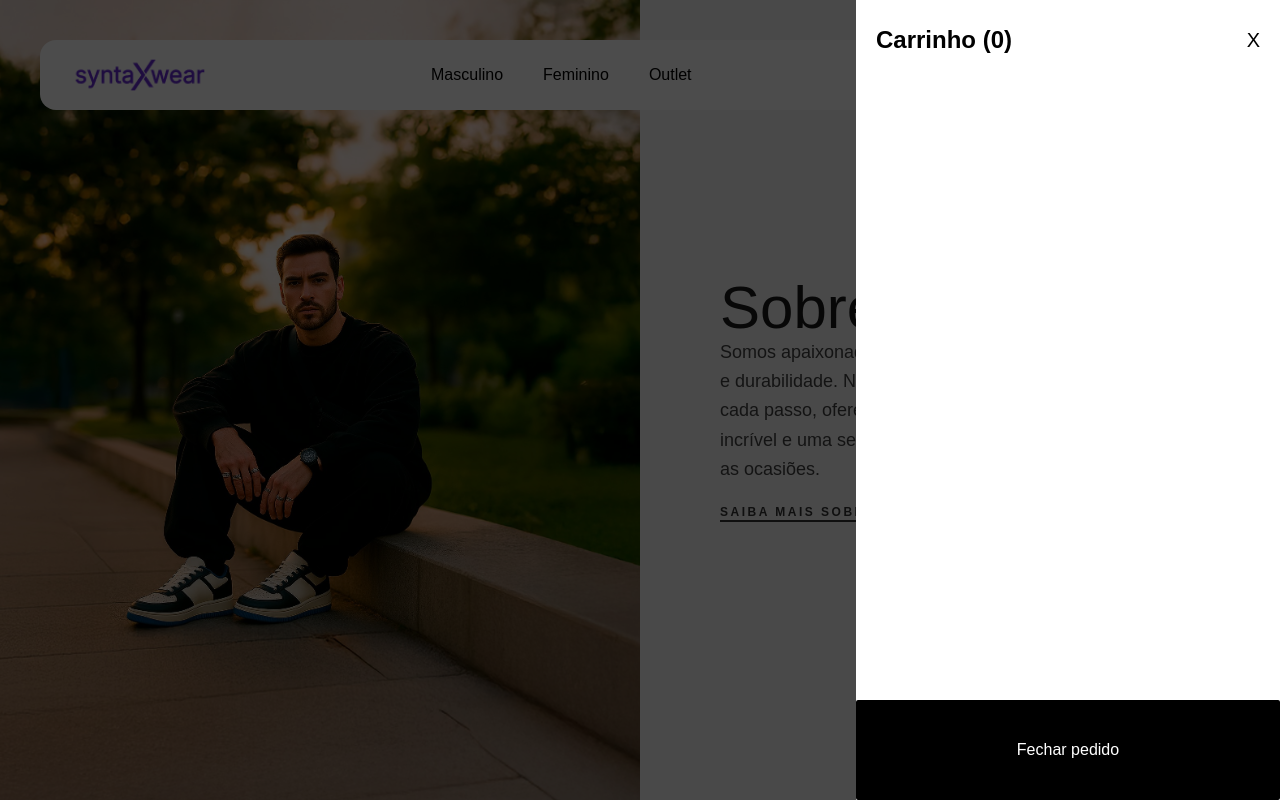
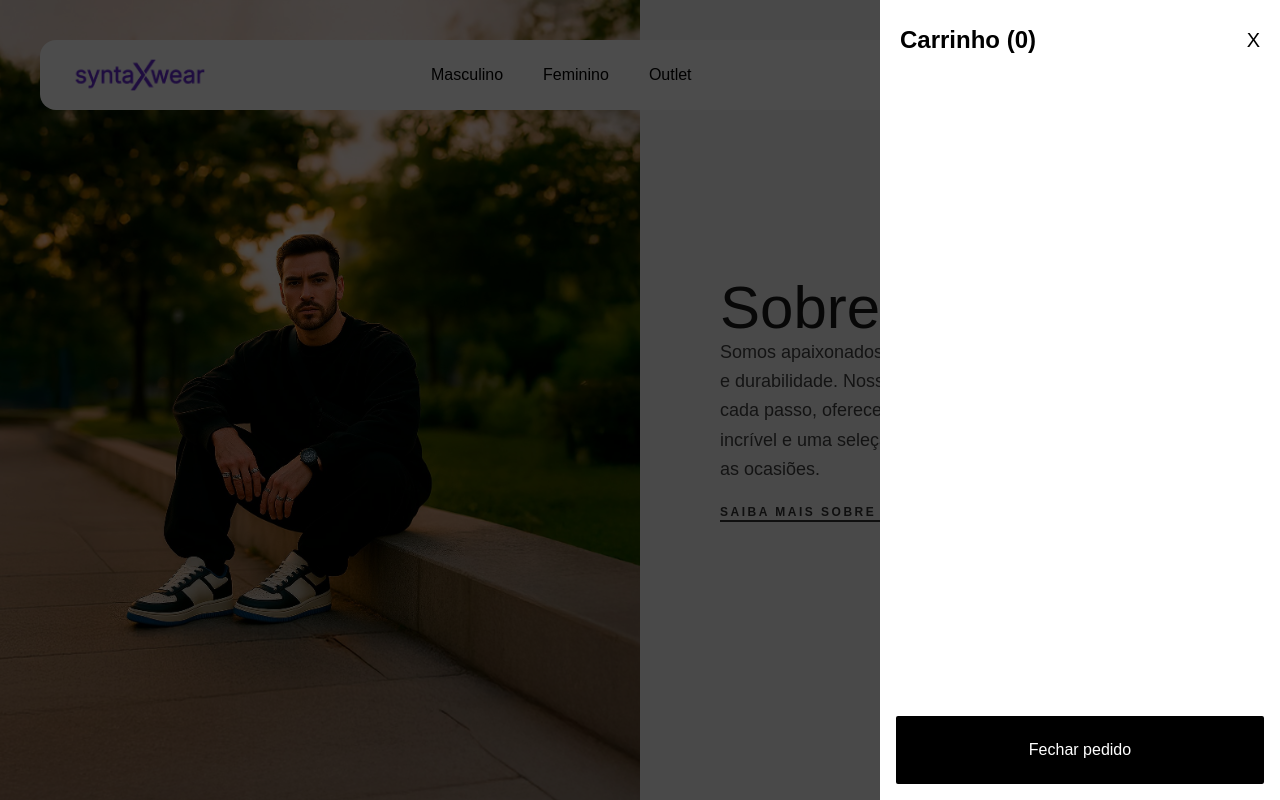
Before and after one commit to PedroGBarcelos/syntax-wear-app, a React (Vite) app: page /about in a window 1280 px wide. Both pictures are taken after a click on the button 1200 px from the left and 71 px from the top of the page. Shown: the top 800 px of the page. Built offline with nearby package versions, Linux system fonts and the light colour scheme; a web font is replaced by a local one.

Commit message:
feat: criados os componentes da drawer e do botão de carrinho

```diff
--- /dev/null
+++ b/src/components/CartButton/index.tsx
@@ -0,0 +1,24 @@
+import IconCart from '@/assets/images/icon-cart.png'
+import { useContext } from 'react'
+import { CartContext } from '../../contexts/CartContext'
+
+interface CartButtonProps{
+    onClick: () => void;
+}
+
+export const CartButton = ({ onClick }: CartButtonProps) => {
+
+    const { cart } = useContext(CartContext)
+
+    return (
+        <button className="relative cursor-pointer flex items-center" onClick={onClick}>
+            <img src={IconCart} alt="Ícone carrinho de compras" />
+
+            {cart.length > 0 && (
+                <span className='absolute -top-2 -right-3 bg-red-500 text-white rounded-full w-5 h-5 flex items-center justify-center text-xs'>
+                    {cart.length}
+                </span>
+            )}
+        </button>
+    )
+}
--- /dev/null
+++ b/src/components/CartDrawer/index.tsx
@@ -0,0 +1,79 @@
+import { useContext } from "react";
+import { CartContext } from "../../contexts/CartContext";
+import { formatCurrency } from "../../utils/format-currency";
+
+interface CartDrawerProps {
+    isOpen: boolean;
+    onClose: () => void;
+}
+
+export const CartDrawer = ({ isOpen, onClose }: CartDrawerProps) => {
+    const { cart, removeFromCart, incrementInCart, decrementInCart } =
+        useContext(CartContext);
+
+    return (
+        <>
+            {/* Overlay */}
+            <div
+                className={`${isOpen ? "bg-black/70 visible" : "bg-transparent invisible"} text-black fixed inset-0 z-50 transition-all duration-600 ease-in-out`}
+                onClick={onClose}>
+
+                {/* Drawer */}
+                <div className={`${isOpen ? "translate-x-0" : "translate-x-full"} absolute top-0 right-0 bottom-0 bg-white pt-6 transition-all duration-500 ease-in-out w-75 md:w-100`} onClick={(e) =>
+                e.stopPropagation()}>
+
+                    <header className="flex items-center justify-between px-5">
+                        <p className="text-2xl font-bold">Carrinho ({cart.length})</p>
+                        <button className="text-xl cursor-pointer" onClick={onClose}>
+                            X
+                        </button>
+                    </header>
+
+                    <ul className="p-4 overflow-y-auto scrollbar-hide h-[calc(100%-140px)] flex flex-col gap-3">
+                    {cart.map((product) => (
+                            <li key={product.id} className="flex flex-col gap-1 pr-2">
+                                <button className="self-end text-xs cursor-pointer" onClick={() => removeFromCart(product.id)}>
+                                    X
+                                </button>
+
+                                <div className="flex gap-4">
+                                    <img src={product.image} alt={product.name} className="w-24 h-24 md:w-32 md:h-32"/>
+
+                                    <div className="flex flex-col items-start">
+                                        <p className="mb-1 text-sm">{product.name}</p>
+                                        <p className="mb-1 text-sm">
+                                            Quantidade: {product.quantity}
+                                        </p>
+
+                                        <p className="mb-3.5">
+                                            <span className="font-bold mr-1.5">
+                                                {formatCurrency(product.price)}
+                                            </span>{" "}
+                                            à vista
+                                        </p>
+
+                                        <div className="border flex gap-6 py-1 px-3">
+                                            <button className="cursor-pointer" onClick={() => decrementInCart(product)}>
+                                                -
+                                            </button>
+                                            <p>{product.quantity}</p>
+                                            <button className="cursor-pointer" onClick={() => incrementInCart(product)}>
+                                                +
+                                            </button>
+                                        </div>
+                                    </div>
+                                </div>
+                            </li>
+                        ))}
+                    </ul>
+
+                    <footer className="absolute bottom-0 w-full h-25 p-4">
+                        <button className="w-full h-full bg-black text-white rounded-xs cursor-pointer hover:bg-gray-800">
+                            Fechar pedido
+                        </button>
+                    </footer>
+                </div>
+            </div>
+        </>
+    );
+};
--- a/src/components/Header/index.tsx
+++ b/src/components/Header/index.tsx
@@ -1,8 +1,10 @@
-import Logo from '@/assets/images/logo.png'
-import IconUser from '@/assets/images/icon-user.png'
-import { Link } from '@tanstack/react-router'
-import { ShoppingCart } from '../ShoppingCart'
-import { MenuMobile } from '../MenuMobile'
+import Logo from "@/assets/images/logo.png";
+import IconUser from "@/assets/images/icon-user.png";
+import { Link } from "@tanstack/react-router";
+import { MenuMobile } from "../MenuMobile";
+import { CartButton } from "../CartButton";
+import { CartDrawer } from "../CartDrawer";
+import { useState } from "react";
 
 export interface NavLink {
   name: string;
@@ -13,16 +15,18 @@ const navLinks: NavLink[] = [
   { name: "Masculino", href: "/products/category/masculino" },
   { name: "Feminino", href: "/products/category/feminino" },
   { name: "Outlet", href: "/products/category/outlet" },
-]
+];
 
 export const Header = () => {
+
+  const [cartIsOpen, setCartIsOpen] = useState<boolean>(false);
+
   return (
     <div className="relative">
       <header className="fixed top-5 left-0 right-0 z-10 mx-10">
-                <div className="bg-white text-black max-w-330 mx-auto flex justify-between items-center py-3 px-7 rounded-2xl mt-5">
-
+        <div className="bg-white text-black max-w-[1320px] mx-auto flex justify-between items-center py-3 px-7 rounded-2xl mt-5">
           <Link to="/">
-                        <img src={Logo} alt="Logo" className="w-32 md:w-36" />
+            <img src={Logo} alt="Logo SyntaxWear" className="w-32 md:w-36" />
           </Link>
 
           <nav className="hidden lg:block">
@@ -43,21 +47,23 @@ export const Header = () => {
               <li className="hidden lg:block">
                 <Link to="/about">Sobre</Link>
               </li>
-                            <li className='lg:hidden'>
+              <li className="lg:hidden">
                 <MenuMobile navLinks={navLinks} />
               </li>
-                            <li className='hidden lg:block'>
+              <li className="hidden lg:block">
                 <Link to="/sign-up">
                   <img src={IconUser} alt="Ícone de login" />
                 </Link>
               </li>
               <li>
-                                <ShoppingCart />
+                <CartButton onClick={() => setCartIsOpen(true)}/>
               </li>
             </ul>
           </nav>
         </div>
       </header>
+
+      <CartDrawer isOpen={cartIsOpen} onClose={() => setCartIsOpen(false)} />
     </div>
-    )
-}
+  );
+};
--- a/src/components/ShoppingCart/index.tsx
+++ /dev/null
@@ -1,73 +0,0 @@
-import IconCart from '@/assets/images/icon-cart.png'
-import { useContext, useState } from 'react'
-import { formatCurrency } from '../../utils/format-currency'
-import { CartContext } from '../../contexts/CartContext'
-
-
-
-export const ShoppingCart = () => {
-
-    const [cartIsOpen, setCartIsOpen] = useState<boolean>(false);
-
-    const { cart, removeFromCart, incrementInCart, decrementInCart } = useContext(CartContext)
-
-    return (
-        <>
-            <button className="relative cursor-pointer" onClick={() => setCartIsOpen(!cartIsOpen)}>
-                <img src={IconCart} alt="Ícone carrinho de compras" />
-
-                {cart.length > 0 && (
-                    <span className='absolute -top-2 -right-3 bg-red-500 text-white rounded-full w-5 h-5 flex items-center justify-center text-xs'>
-                        {cart.length}
-                    </span>
-                )}
-            </button>
-
-            <div className={`${cartIsOpen ? 'bg-black/70 visible' : 'bg-transparent invisible'} fixed top-0 bottom-0 left-0 right-0`} onClick={() => setCartIsOpen(!cartIsOpen)}>
-
-                <div className={`${cartIsOpen ? 'translate-x-0' : 'translate-x-full'} absolute top-0 right-0 bottom-0 bg-white pt-6 transition-all duration-500 ease-in-out 'w-75 md:w-106`} onClick={(e) => e.stopPropagation()}>
-                    <header className='flex items-center justify-between px-5'>
-                        <p className='text-2xl font-bold'>Carrinho ({cart.length})</p>
-
-                        <button className='text-xl cursor-pointer' onClick={() => setCartIsOpen(!cartIsOpen)}> X </button>
-                    </header>
-
-                    <ul className='p-4 overflow-y-auto scrollbar-hide h-[calc(100%-140px)] flex flex-col gap-3'>
-                        {cart.map(product => (
-                            <li key={product.id} className='flex flex-col gap-1 px-6'>
-                                <button className='self-end text-xs cursor-pointer' onClick={() => removeFromCart(product.id)}>X</button>
-
-                                <div className='flex gap-4'>
-                                    <img src={product.image} alt={product.name} className='w-16 h-16' />
-
-                                    <div className='flex flex-col items-start'>
-                                        <p className='mb-1 text-sm'>{product.name}</p>
-                                        <p className='mb-1 text-sm'>Quantidade: {product.quantity}</p>
-
-                                        <p className='mb-3.5'>
-                                            <span className='font-black mr-1.5'>{formatCurrency(product.price)}</span> {" "}
-                                            à vista
-                                        </p>
-
-                                        <div className='border flex gap-6 py-1 px-3'>
-                                            <button className='cursor-pointer' onClick={() => decrementInCart(product)}>-</button>
-                                            <p>{product.quantity}</p>
-                                            <button className='cursor-pointer' onClick={() => incrementInCart(product)}>+</button>
-                                        </div>
-                                    </div>
-                                </div>
-                            </li>
-                        ))}
-                    </ul>
-
-                    <footer className='absolute bottom-0 w-full h-25'>
-                        <button className='w-full h-full bg-black text-white rounded-xs cursor-pointer hover:bg-gray-800'>
-                            Fechar pedido
-                        </button>
-                    </footer>
-                </div>
-
-            </div>
-        </>
-    )
-}
```
Also changed, not shown: src/components/MenuMobile/index.tsx (+26 -29 lines). Lines whose indentation alone changed are shown as unchanged.
